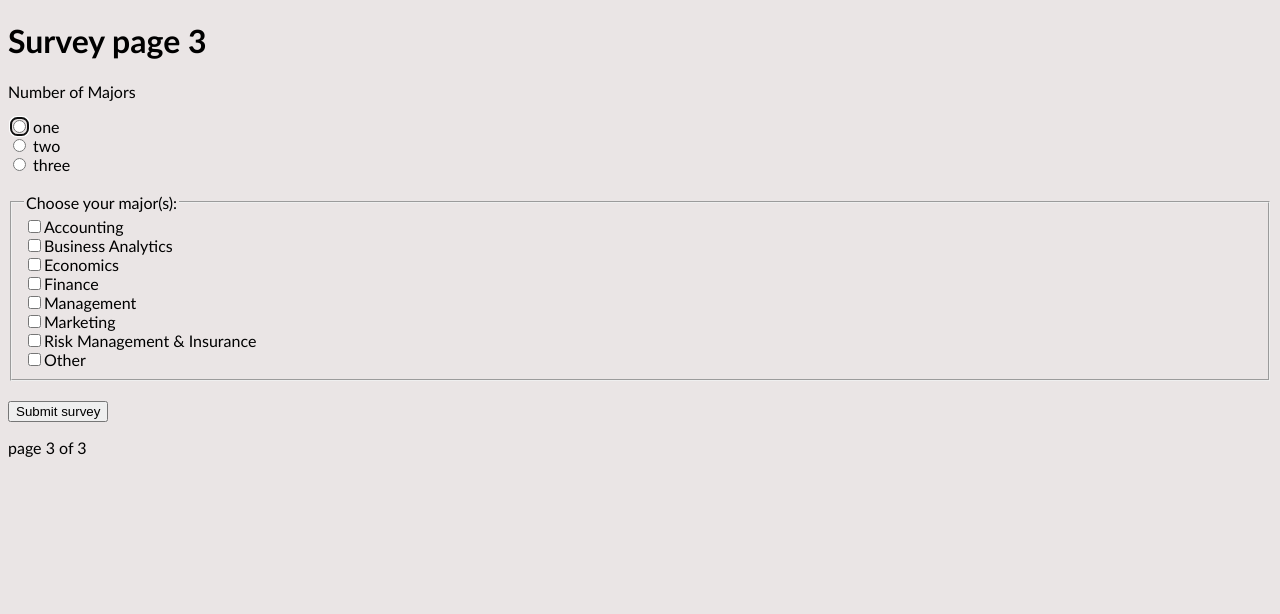
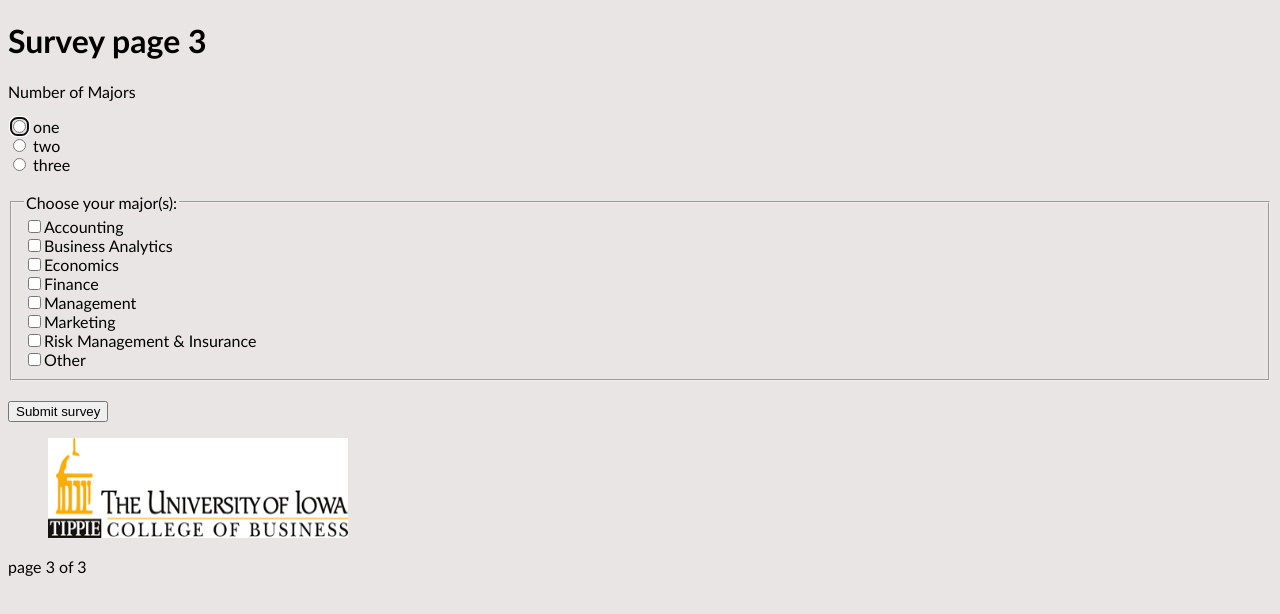
Before and after one commit to oliviakremer/okremer_HW7, a plain HTML site: page survey-3.html in a window 1280 px wide. Drawn offline with Linux system fonts and the light colour scheme.

Commit message:
add image

```diff
--- a/survey-3.html
+++ b/survey-3.html
@@ -56,6 +56,11 @@
       <button onclick="window.location.href='./thank-you.html';">
         Submit survey
       </button>
+      <figure>
+        <img src="tippie_logo.bmp" alt="Tippie College of Business Logo"
+        width="300"
+        height="100">
+      </figure>
     <p>page 3 of 3</p>
   </body>
 </html>
```
Also changed, not shown: tippie_logo.bmp (renamed from tippie logo.bmp).
